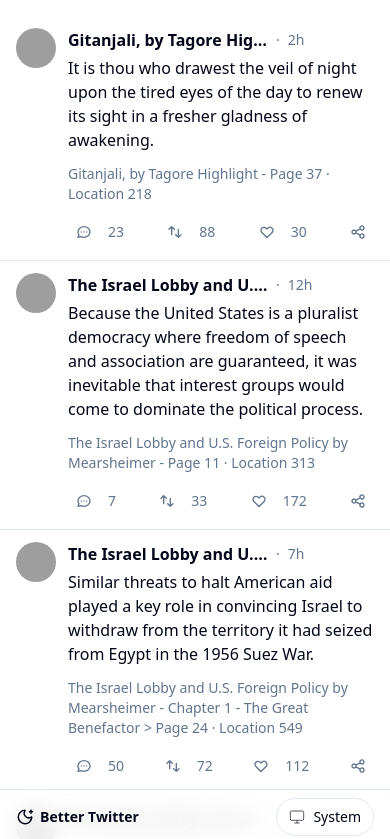
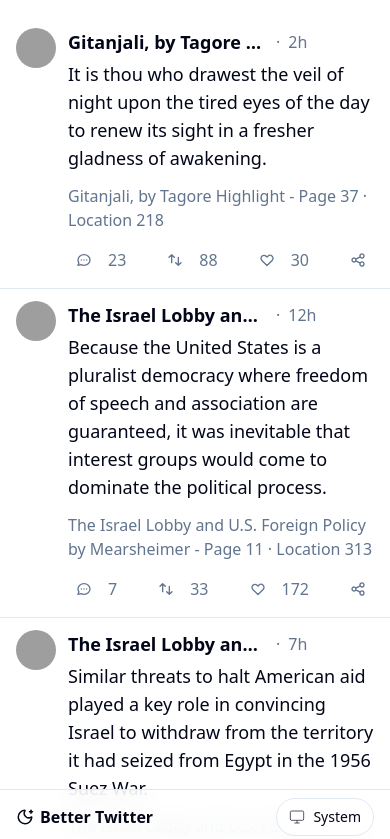
Before and after one commit to namadaza/better-twitter, a Next.js app: page / in a window 390 px wide. Shown: the top 839 px of the page. Built offline with nearby package versions, Linux system fonts and the light colour scheme; grey boxes are pictures that could not be loaded.

Commit message:
bigger mobile text

```diff
--- a/src/app/page.tsx
+++ b/src/app/page.tsx
@@ -35,26 +35,26 @@
               <div className="flex-1 min-w-0">
                 {/* Header */}
                 <div className="flex items-center space-x-2 mb-1">
-                  <span className="font-bold text-foreground truncate max-w-[200px] hover:underline cursor-pointer text-base md:text-sm">
+                  <span className="font-bold text-foreground truncate max-w-[200px] hover:underline cursor-pointer text-lg md:text-sm">
                     {highlight.title.length > 30
                       ? highlight.title.substring(0, 30) + "..."
                       : highlight.title}
                   </span>
-                  <span className="text-muted-foreground text-sm md:text-xs">
+                  <span className="text-muted-foreground text-base md:text-xs">
                     ·
                   </span>
-                  <span className="text-muted-foreground text-sm md:text-xs hover:underline cursor-pointer">
+                  <span className="text-muted-foreground text-base md:text-xs hover:underline cursor-pointer">
                     {Math.floor(Math.random() * 12) + 1}h
                   </span>
                 </div>
 
                 {/* Tweet Text */}
-                <div className="text-foreground text-base md:text-[15px] leading-6 md:leading-5 mb-3 whitespace-pre-wrap">
+                <div className="text-foreground text-lg md:text-[15px] leading-7 md:leading-5 mb-3 whitespace-pre-wrap">
                   {highlight.text}
                 </div>
 
                 {/* Full title name */}
-                <div className="text-muted-foreground text-sm md:text-xs hover:underline cursor-pointer">
+                <div className="text-muted-foreground text-base md:text-xs hover:underline cursor-pointer">
                   {highlight.title}
                 </div>
 
@@ -77,7 +77,7 @@
                         />
                       </svg>
                     </div>
-                    <span className="text-sm md:text-xs group-hover:text-blue-400 transition-colors">
+                    <span className="text-base md:text-xs group-hover:text-blue-400 transition-colors">
                       {Math.floor(Math.random() * 50) + 1}
                     </span>
                   </div>
@@ -99,7 +99,7 @@
                         />
                       </svg>
                     </div>
-                    <span className="text-sm md:text-xs group-hover:text-green-400 transition-colors">
+                    <span className="text-base md:text-xs group-hover:text-green-400 transition-colors">
                       {Math.floor(Math.random() * 100) + 5}
                     </span>
                   </div>
@@ -121,7 +121,7 @@
                         />
                       </svg>
                     </div>
-                    <span className="text-sm md:text-xs group-hover:text-red-500 transition-colors">
+                    <span className="text-base md:text-xs group-hover:text-red-500 transition-colors">
                       {Math.floor(Math.random() * 200) + 10}
                     </span>
                   </div>
@@ -171,7 +171,7 @@
               <path d="M20 3v4" />
               <path d="M20.985 12.486a9 9 0 1 1-9.473-9.472c.405-.022.617.46.402.803a6 6 0 0 0 8.268 8.268c.344-.215.825-.004.803.401" />
             </svg>
-            <h1 className="text-sm font-bold">Better Twitter</h1>
+            <h1 className="text-base md:text-sm font-bold">Better Twitter</h1>
           </div>
           <ThemeToggle />
         </div>
```
